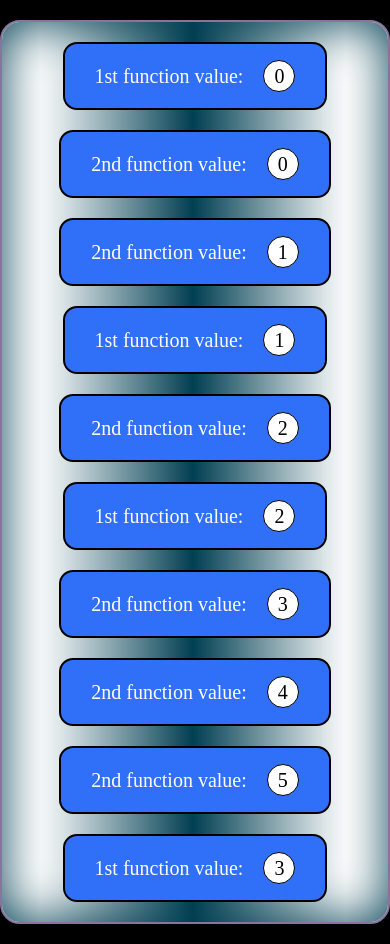
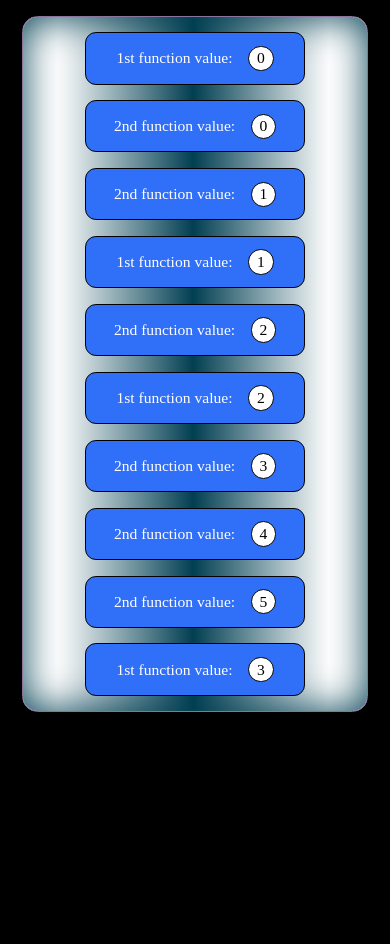
Before and after one commit to russellpropert/closure, a plain HTML site: page index.html in a window 390 px wide. After the commit the page ends 844 px from the top, so only its background shows below. Drawn offline with Linux system fonts and the light colour scheme.

Commit message:
Adding dynamic sizing for mobile and fixing output box width.

```diff
--- a/index.html
+++ b/index.html
@@ -9,7 +9,9 @@
 </head>
 
 <body>
-  <div class="top-container" id="root"></div>
+  <div class="top-container">
+    <div class="output-container" id="root"></div>
+  </div>
   <script src="./script.js"></script>
 </body>
 
--- a/style.css
+++ b/style.css
@@ -1,5 +1,11 @@
 :root {
   font-size: 20px;
+}
+
+@media (width < 500px) {
+  :root {
+    font-size: calc(100vw * .04);
+  }
 }
 
 * {
@@ -11,9 +17,16 @@ body {
 }
 
 .top-container {
+  width: 100%;
+  display: flex;
+  flex-direction: column;
+  align-items: center;
+}
+
+.output-container {
   --gradient-color: rgb(1, 63, 82);
-  margin: 1rem auto;
-  max-width: 20rem;
+  margin: 1rem 0;
+  width: 20rem;
   display: flex;
   flex-direction: column;
   align-items: center;
@@ -26,6 +39,7 @@ body {
 }
 
 .outputContainer {
+  width: 11rem;
   display: flex;
   justify-content: center;
   align-items: center;
```
